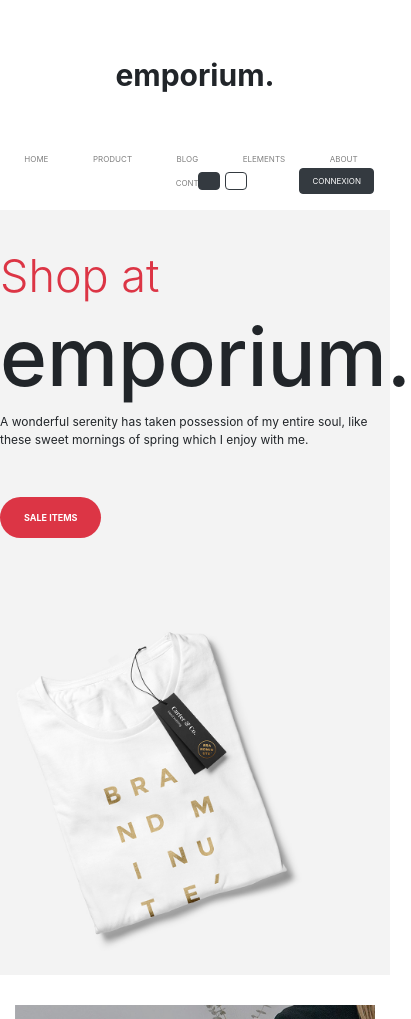
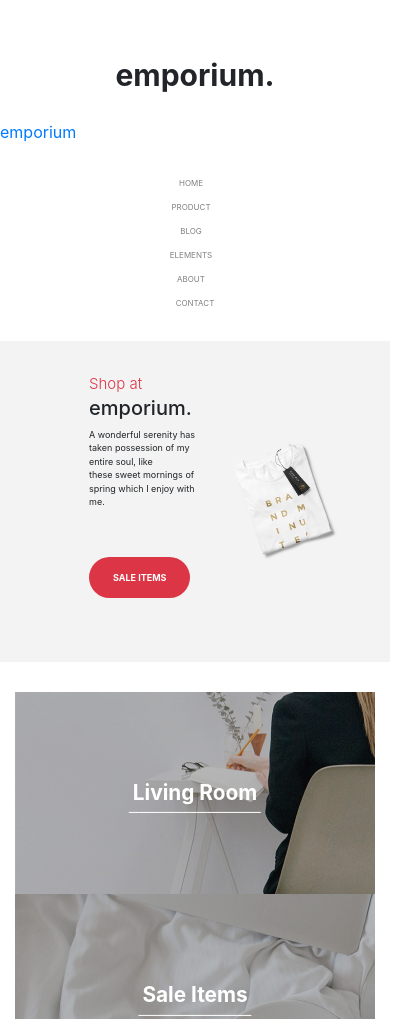
Before and after one commit to itskold/js_project, a website: page index.html in a window 390 px wide. Shown: the top 1019 px of the page, 411 px wide, since content can reach past the window. Drawn offline with nearby package versions, Linux system fonts and the light colour scheme.

Commit message:
rajout de mediaquery

```diff
--- a/index.html
+++ b/index.html
@@ -34,14 +34,17 @@
     <header id="nav" class="bg-white">
         <div>
         <h1 class="text-center pt-5 pb-3"><strong>emporium.</strong></h1>
-        <ul class="text-uppercase list-inline text-center py-4">
-            <li class="list-inline-item px-3"><a href="#banner" class="gris">home</a></li>
+        <nav>
+            <a href="" class="nav-brand">emporium</a>
+        <ul class="text-uppercase list-inline text-center py-4 navbar-nav">
+            <li class="list-inline-item px-3 nav-item"><a href="#banner" class="gris">home</a></li>
             <li class="list-inline-item px-3"><a href="#product" class="gris">product</a></li>
             <li class="list-inline-item px-3"><a href="#parallax" class="gris">blog</a></li>
             <li class="list-inline-item px-3"><a href="#hotClothes" class="gris">elements</a></li>
             <li class="list-inline-item px-3"><a href="#info" class="gris">about</a></li>
             <li class="list-inline-item px-3"><a href="#footer" class="gris">contact</a></li>
         </ul>
+        </nav>
         </div>
         <!-- BUTTON JS -->
         <div id="js" class="text-right mx-3 mb-3">
@@ -53,16 +56,17 @@
     </header>
     <!-- BANNER -->
     <div id="banner" class="change-color">
-        <div class="row">
-            <div class="col-sm-4 px-0 offset-sm-3">
-                <div class="jumbotron jumbotron-fluid">
+        <div class="row align-items-center">
+            <div class="col-2"></div>
+            <div class="col-5 px-2">
+                <div class="jumbotron jumbotron-fluid px-3">
                     <p class="lead text-danger">Shop at</p>
                     <h1>emporium.</h1>
-                    <p class="text-left pb-5">A wonderful serenity has taken possession of my entire soul, like <br> these sweet mornings of spring which I enjoy with me.</p>
+                    <p class="para text-left pb-5">A wonderful serenity has taken possession of my entire soul, like <br> these sweet mornings of spring which I enjoy with me.</p>
                     <a class="badge badge-pill badge-danger btn-lg text-uppercase px-4 py-3" href="#" role="button">sale items</a>
                 </div>
             </div>
-            <div class="col-lg-4 px-0">
+            <div class="col-5 px-0">
                 <img class="" src="./public/images/slider-1.jpg" alt="slider-1" class="d-sm-none">
             </div>
         </div>
--- a/public/js/main.js
+++ b/public/js/main.js
@@ -167,12 +167,12 @@ lesInputs[7].addEventListener('click',()=>{
 document.addEventListener('scroll',()=>{
     if(document.documentElement.scrollTop>600){
         leHeader.classList.add('stickyElem')
-        leH1Header.classList.add('logoDiff')
+        leH1Header.classList.add('d-none')
         leBanner.classList.add('bouf')
         leH1Header.classList.add('translate')
     } else{
         leHeader.classList.remove('stickyElem')
-        leH1Header.classList.remove('logoDiff')
+        leH1Header.classList.remove('d-none')
         leBanner.classList.remove('bouf')
     }
 })
--- a/src/sass/_banner.sass
+++ b/src/sass/_banner.sass
@@ -3,19 +3,19 @@
     background-color: #F3F3F3
     .row
         background-color: #F3F3F3
-        .col-sm-4
+        .col-5
             .jumbotron
                 background-color: #F3F3F3
                 .lead
-                    font-size: 45px !important
+                    font-size: 45px
                 h1
                     font-size: 80px
-                p
+                .para
                     font-size: 12px
                     margin-bottom: Opx !important
                     margin-block-end: 0px !important
                 a
                     font-size: 9px
-        .col-lg-4
             img
-                width: 80% !important
+                max-width: 100%
+                width: 70% !important
--- /dev/null
+++ b/src/sass/_mediaQueries.sass
@@ -0,0 +1,25 @@
+@media screen and (max-width:767px)
+    #js
+        display: none
+    #banner
+        .jumbotron
+            .lead
+                font-size: 35px !important
+                margin-bottom: 0px
+            h1
+                font-size: 40px !important
+        img
+            width: 75%
+@media screen and (max-width:575px)
+    #banner
+        .jumbotron
+            .lead
+                font-size: 15px !important
+            h1
+                font-size: 20px !important
+            p
+                font-size: 9px !important
+            a
+                6px
+        img
+            text-align: center
--- a/src/sass/style.sass
+++ b/src/sass/style.sass
@@ -22,3 +22,4 @@ $poppins: 'Poppins', sans-serif
 @import '../sass/_footer.sass' // Footer
 @import '../sass/_js.sass' // JS
 @import '../sass/_modal.sass' // Modal
+@import '../sass/_mediaQueries.sass' // Media Querie
```
Also changed, not shown: public/css/style.css, 1 other file.
